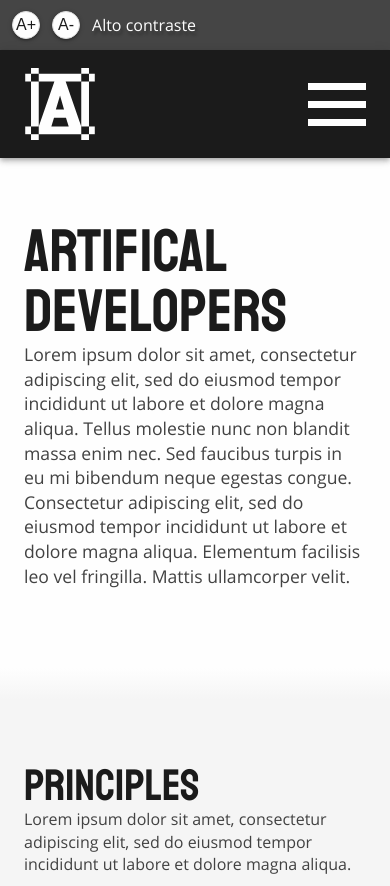
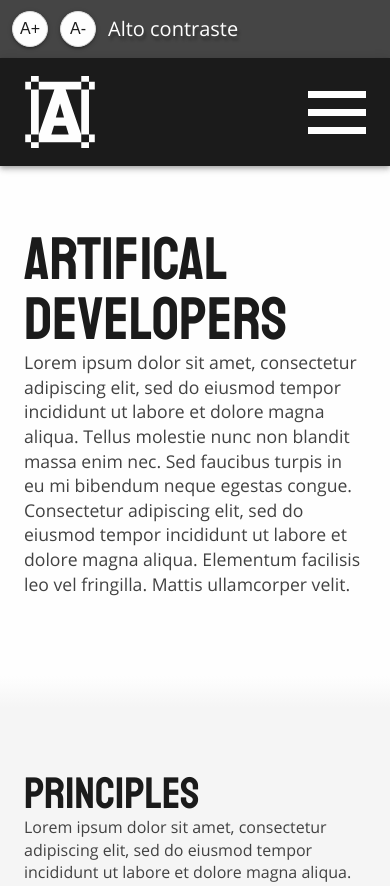
Before and after one commit to hotequil/artifical-developers, a website: page index.html in a window 390 px wide. Shown: the top 886 px of the page. Drawn offline with nearby package versions, Linux system fonts and the light colour scheme.

Commit message:
outline mobile e font-size accessibility-bar

```diff
--- a/src/stylesheets/accessibility-bar/accessibility-bar__button.css
+++ b/src/stylesheets/accessibility-bar/accessibility-bar__button.css
@@ -7,7 +7,7 @@
 
 .accessibility-bar__button--font{
     color: #1b1b1b;
-    padding: .25rem;
+    padding: .5rem;
     border: 1px solid #ddd;
     border-radius: 50%;
     background-color: #fefefe;
@@ -37,6 +37,7 @@
 }
 
 .accessibility-bar__button--contrast{
+    font-size: 1.25rem;
     color: #fefefe;
     text-decoration: none;
     text-shadow: 2px 4px 3px rgba(0,0,0,0.3);
--- a/src/stylesheets/general.css
+++ b/src/stylesheets/general.css
@@ -117,4 +117,8 @@ header::after{
     h6{
         font-size: 1em;
     }
+
+    *{
+        outline: 0;
+    }
 }
```
